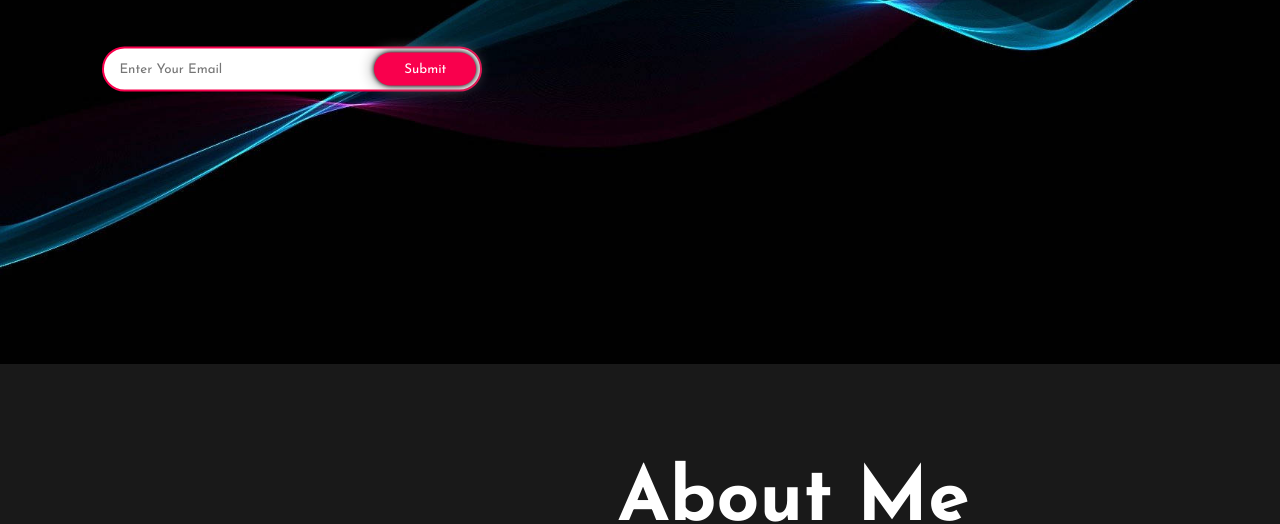
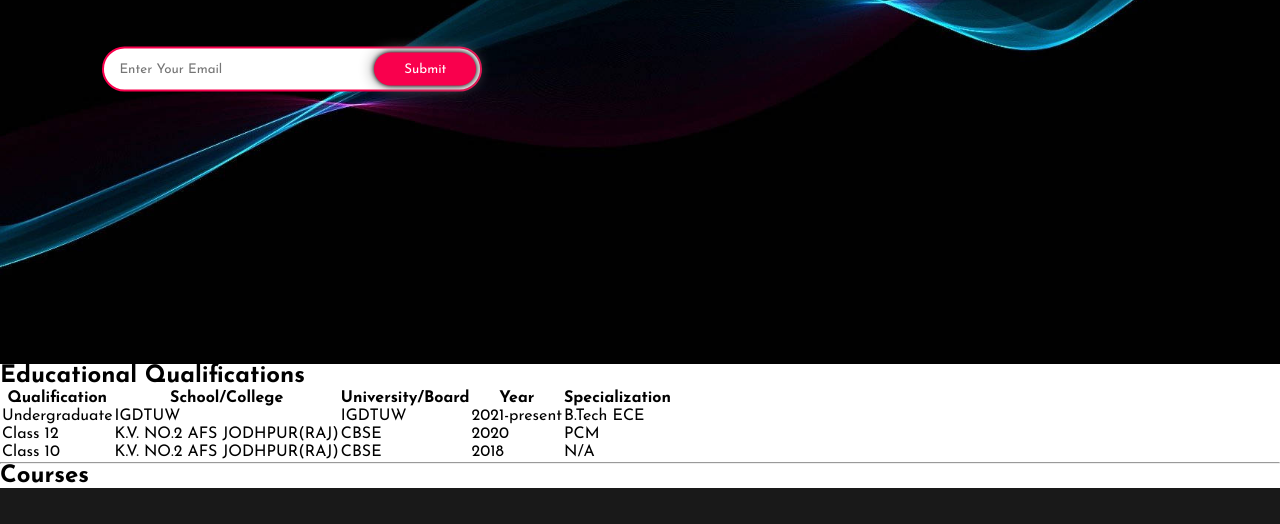
Before and after one commit to tanisha083/portfolio, a plain HTML site: page index.html in a window 1280 px wide. Shown: the part 436-960 px from the top of the page. Drawn offline with Linux system fonts and the light colour scheme.

Commit message:
fixing git

```diff
--- a/index.html
+++ b/index.html
@@ -38,6 +38,39 @@
 			</div>
 		</div>
 	</div>
+	<h2>Educational Qualifications</h2>
+    <table class="center">
+        <tr>
+            <th>Qualification</th>
+            <th>School/College</th>
+            <th>University/Board</th>
+            <th>Year</th>
+            <th>Specialization</th>
+        </tr>
+        <tr>
+            <td>Undergraduate</td>
+            <td>IGDTUW</td>
+            <td>IGDTUW</td>
+            <td>2021-present</td>
+            <td>B.Tech ECE</td>
+        </tr>
+        <tr>
+            <td>Class 12</td>
+            <td>K.V. NO.2 AFS JODHPUR(RAJ)</td>
+            <td>CBSE</td>
+            <td>2020</td>
+            <td>PCM</td>
+        </tr>
+        <tr>
+            <td>Class 10</td>
+            <td>K.V. NO.2 AFS JODHPUR(RAJ)</td>
+            <td>CBSE</td>
+            <td>2018</td>
+            <td>N/A</td>
+        </tr>
+    </table>
+    <hr>
+    <h2>Courses</h2>
 
 	<!----About section start---->
 	<section class="about">
@@ -104,11 +137,7 @@
 			<a href="#"><i class="fab fa-instagram"></i></a>
 			<a href="#"><i class="fab fa-dribbble"></i></a>
 		</div>
-		<div class="card">
-			<div class="card-body">
-			  This is some text within a card body.vdhjeghfgbfhjghgghdfgdhdgjvhjvhkhgjh
-			</div>
-		  </div>
+
 
 	</footer>
 </body>
```
Also changed, not shown: 1 other file.
